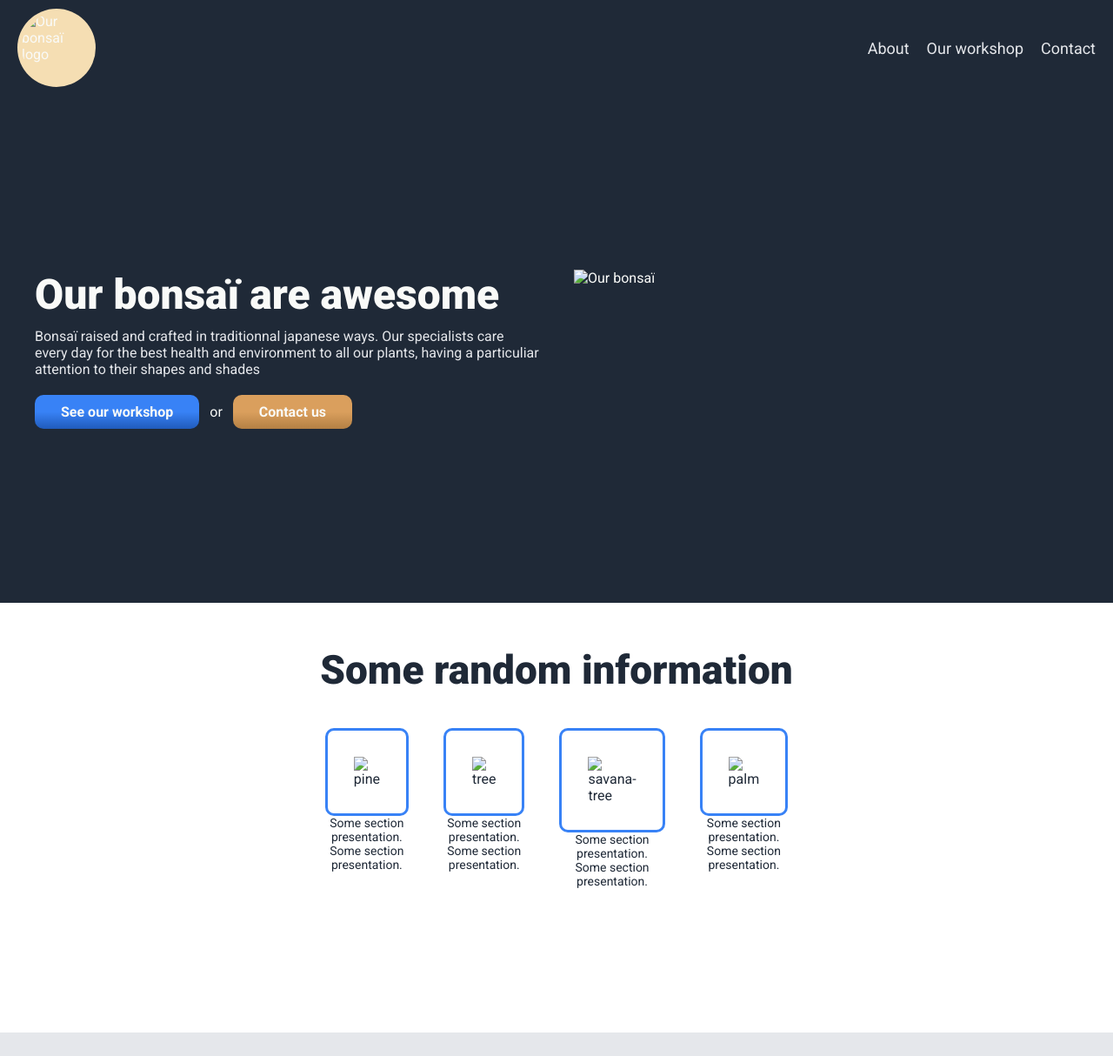
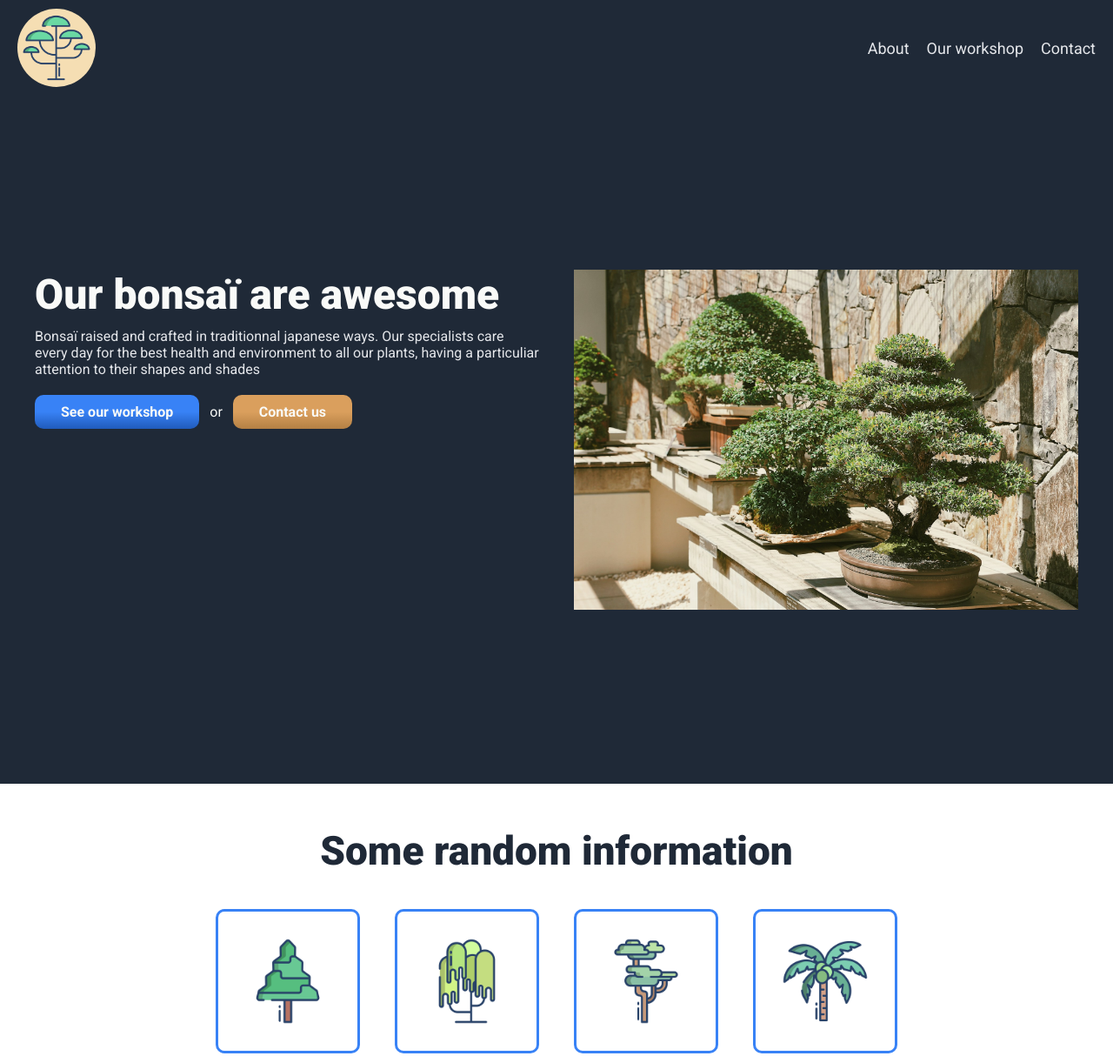
Before and after one commit to aurelien-genois/odin-landing-page, a plain HTML site: page index.html in a window 1280 px wide. Shown: the top 1214 px of the page at 87% size. Drawn offline with Linux system fonts and the light colour scheme; the site is published under a folder, as on GitHub Pages, so addresses that start at the root find nothing.

Commit message:
🐛 images src

```diff
--- a/index.html
+++ b/index.html
@@ -29,7 +29,7 @@
         <header class="header">
             <div class="container">
                 <img
-                    src="/images/logo.png"
+                    src="./images/logo.png"
                     alt="Our bonsaï logo"
                     height="512"
                     width="512"
@@ -74,7 +74,7 @@
                 </div>
                 <figure class="banner__image">
                     <img
-                        src="/images/banner-image.jpg"
+                        src="./images/banner-image.jpg"
                         alt="Our bonsaï"
                         height="1920"
                         width="1280"
@@ -100,7 +100,7 @@
             <ul class="sections__list">
                 <li>
                     <img
-                        src="/images/pine.png"
+                        src="./images/pine.png"
                         alt="pine"
                         height="512"
                         width="512"
@@ -109,7 +109,7 @@
                 </li>
                 <li>
                     <img
-                        src="/images/tree.png"
+                        src="./images/tree.png"
                         alt="tree"
                         height="512"
                         width="512"
@@ -118,7 +118,7 @@
                 </li>
                 <li>
                     <img
-                        src="/images/savana-tree.png"
+                        src="./images/savana-tree.png"
                         alt="savana-tree"
                         height="512"
                         width="512"
@@ -127,7 +127,7 @@
                 </li>
                 <li>
                     <img
-                        src="/images/palm.png"
+                        src="./images/palm.png"
                         alt="palm"
                         height="512"
                         width="512"
@@ -142,7 +142,7 @@
                 <p class="quotation__quote">
                     <sup>
                         <img
-                            src="/images/leaves-black.png"
+                            src="./images/leaves-black.png"
                             alt=""
                             height="512"
                             width="512"
@@ -156,7 +156,7 @@
                     </i>
                     <sub>
                         <img
-                            src="/images/leaves-black.png"
+                            src="./images/leaves-black.png"
                             alt=""
                             height="512"
                             width="512"
```
